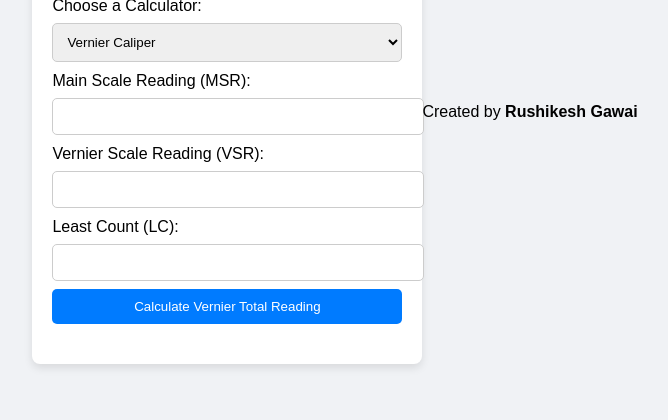
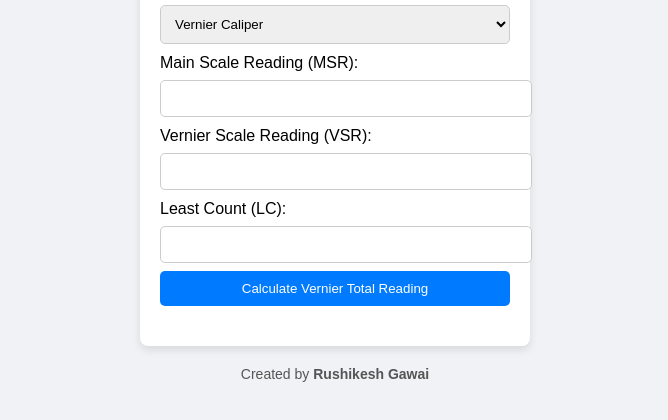
Before and after one commit to rushikeshgawai/Calculator, a plain HTML site: page index.html in a window 1280 px wide. Shown: the part 288-708 px from the top of the page, without its empty margins (305-973 px from the left). Drawn offline with Linux system fonts and the light colour scheme.

Commit message:
Update index.html

```diff
--- a/index.html
+++ b/index.html
@@ -13,6 +13,7 @@
       height: 100vh;
       background-color: #f0f2f5;
       margin: 0;
+      flex-direction: column;
     }
     .container {
       background-color: white;
@@ -47,6 +48,11 @@
     h2 {
       color: green;
       text-align: center;
+    }
+    footer {
+      margin-top: 20px;
+      font-size: 14px;
+      color: #555;
     }
   </style>
 </head>
@@ -89,9 +95,11 @@
 
     <h2 id="result"></h2>
   </div>
+
   <footer>
     Created by <b>Rushikesh Gawai</b>
   </footer>
+
   <script>
     function toggleForm() {
       const selectedCalculator = document.getElementById('calculator').value;
```
